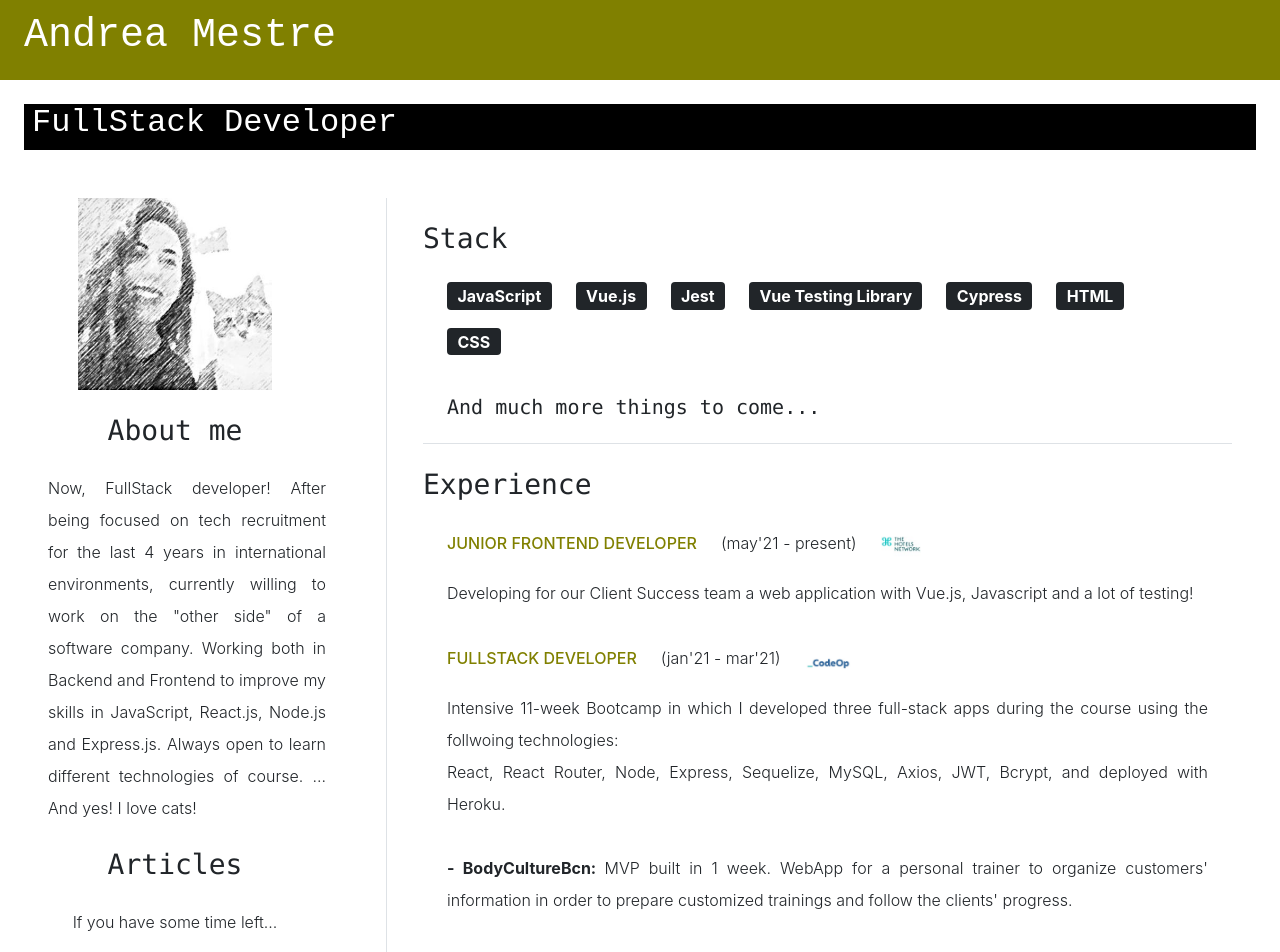
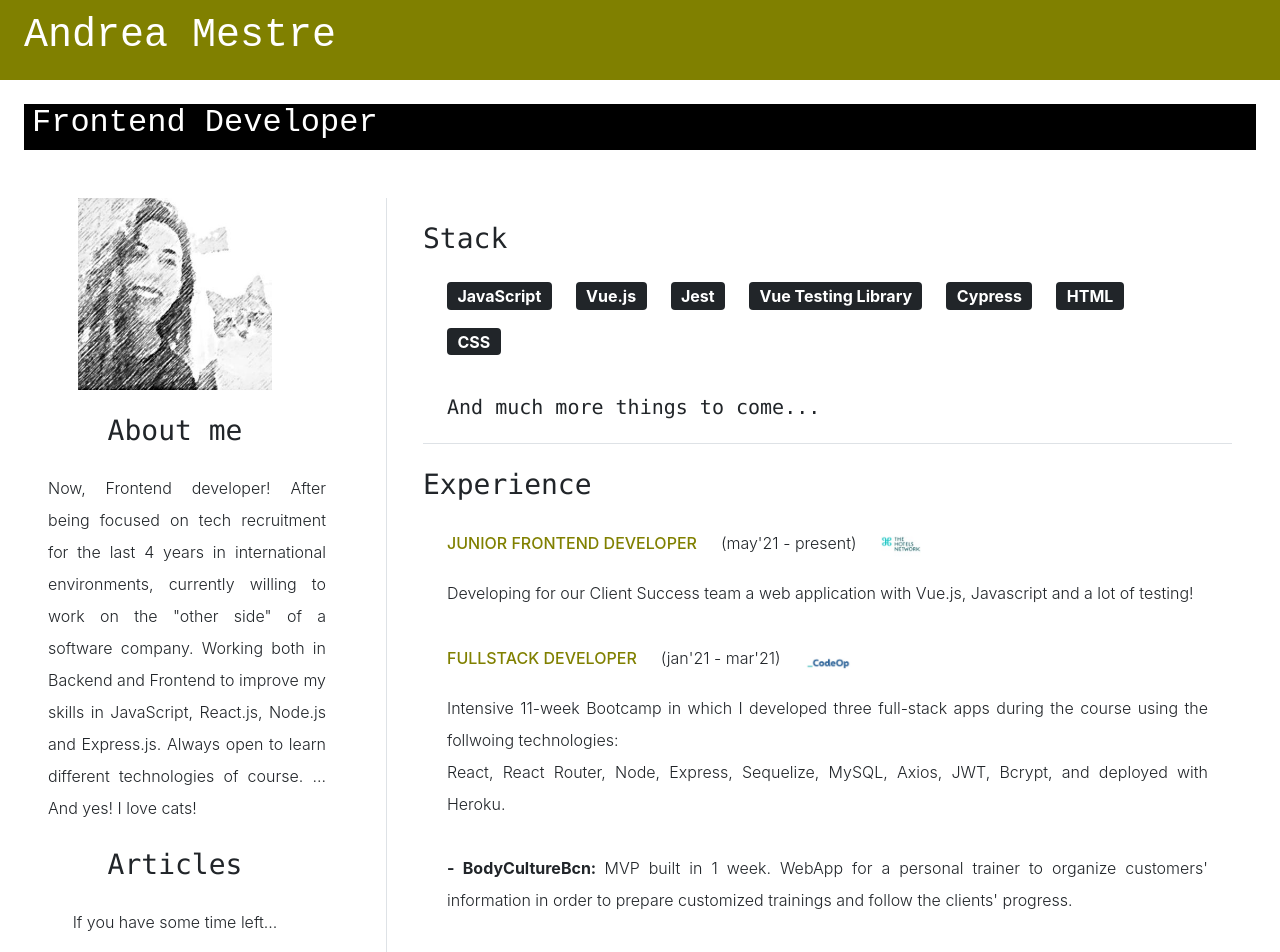
Before and after one commit to andriumm/andrea-mestre-portfolio, a React (Create React App) app: page / in a window 1280 px wide. Shown: the top 952 px of the page. Built offline with nearby package versions, Linux system fonts and the light colour scheme; a web font is replaced by a local one.

Commit message:
replace fullstack for frontend

```diff
--- a/src/components/Experience.js
+++ b/src/components/Experience.js
@@ -25,7 +25,7 @@ export default function Experience() {
 						/>
 						<h3 className="font-monospace text-center">About me</h3>
 						<p className="ms-4 my-4 fw-light lh-lg">
-							Now, FullStack developer! After being focused on tech recruitment
+							Now, Frontend developer! After being focused on tech recruitment
 							for the last 4 years in international environments, currently
 							willing to work on the "other side" of a software company. Working
 							both in Backend and Frontend to improve my skills in JavaScript,
--- a/src/components/Introduction.js
+++ b/src/components/Introduction.js
@@ -3,7 +3,7 @@ import React from "react";
 export default function Introduction() {
 	return (
 		<div id="sub-header" className="my-4 mx-4">
-			<h2 className="mx-2">FullStack Developer</h2>
+			<h2 className="mx-2">Frontend Developer</h2>
 		</div>
 	);
 }
```
